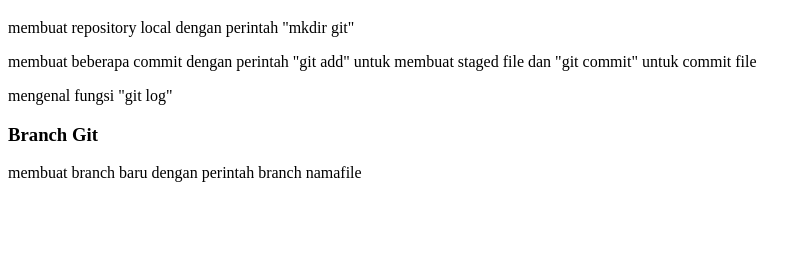
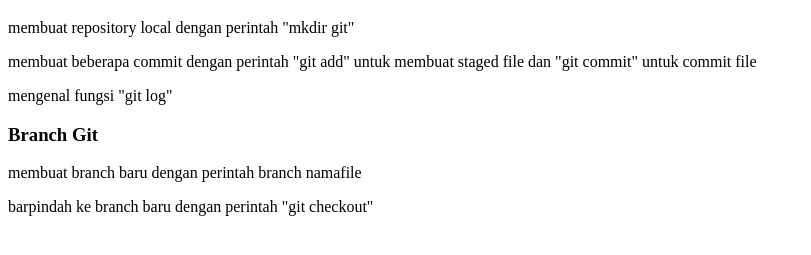
Before and after one commit to SayYass/RangkumGit, a plain HTML site: page index.html in a window 1280 px wide. Shown: the part 61-316 px from the top of the page, without its empty margins (0-811 px from the left). Drawn offline with Linux system fonts and the light colour scheme.

Commit message:
add paragraf : berpindah ke branch baru dengan perintah "git checkout namabranch"

```diff
--- a/index.html
+++ b/index.html
@@ -15,5 +15,6 @@
 
 <h3>Branch Git</h3>
 <p>membuat branch baru dengan perintah branch namafile</p>
+<p>barpindah ke branch baru dengan perintah "git checkout"</p>
 </body>
 </html>
```
